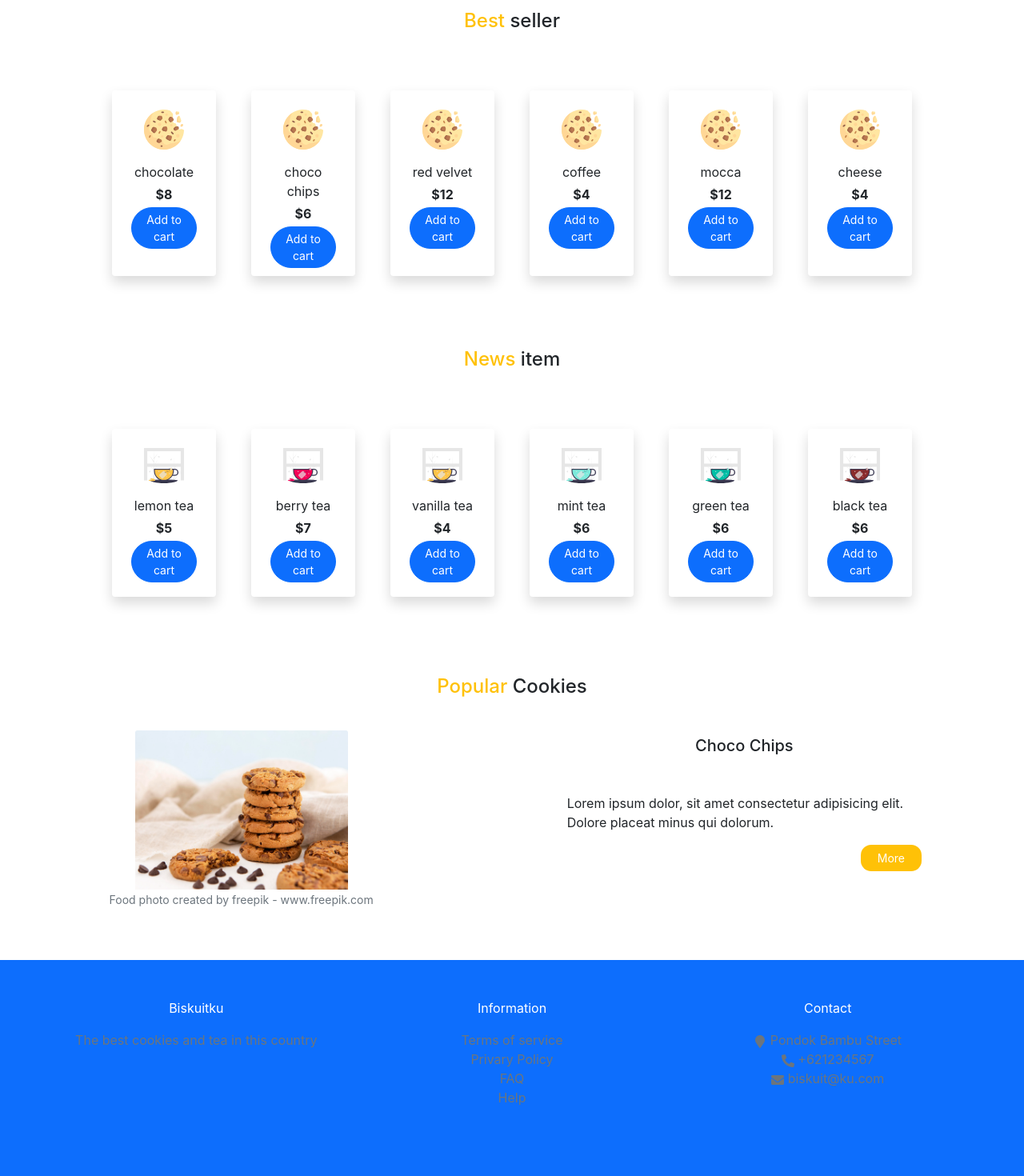
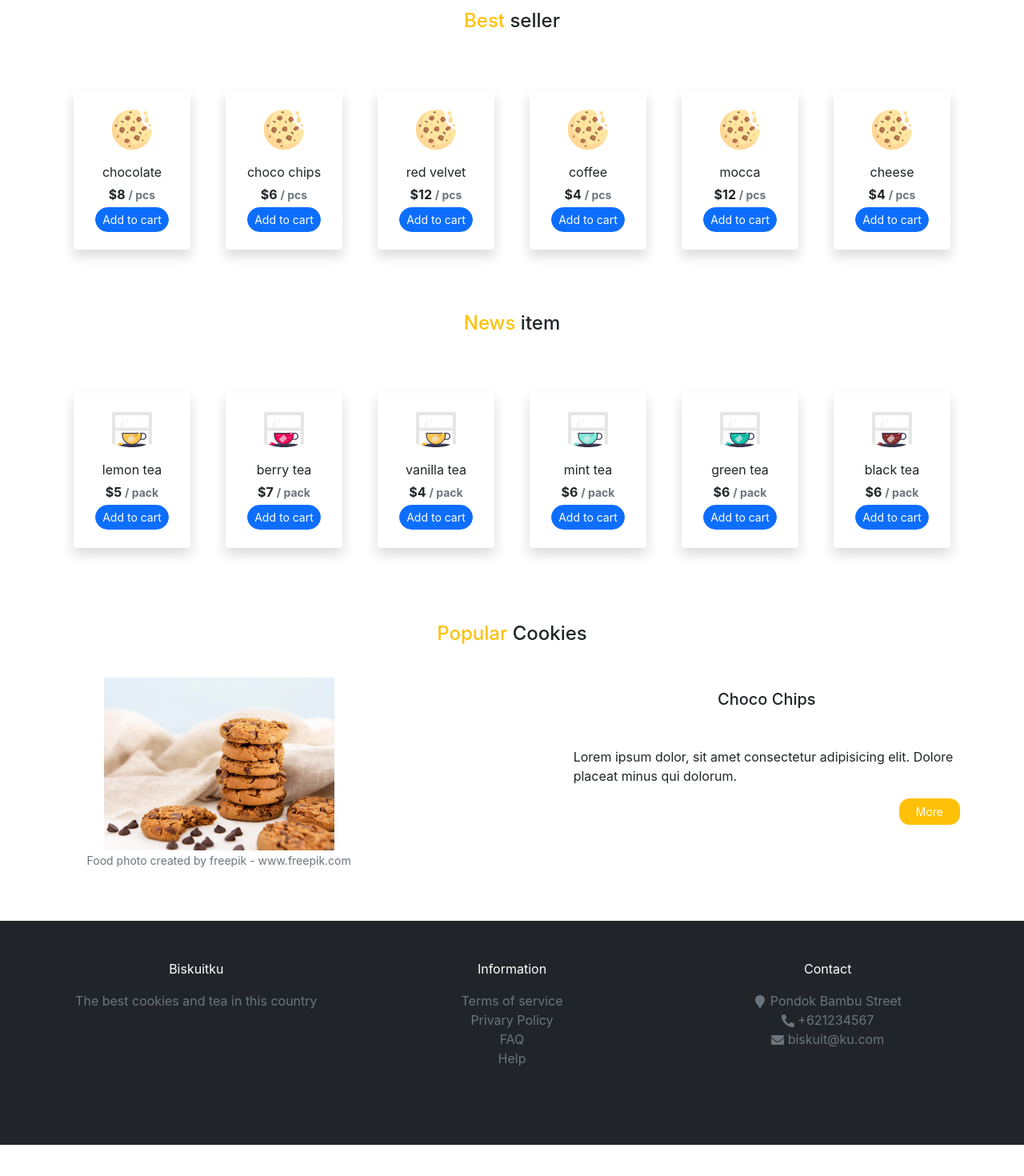
Before and after one commit to wandaaulia/redux-app, a React (Create React App) app: page / in a window 1280 px wide. Shown: the part 500-1970 px from the top of the page at 80% size. After the commit the page ends 1931 px from the top, so only its background shows below. Built offline with nearby package versions, Linux system fonts and the light colour scheme.

Commit message:
fix issue

```diff
--- a/src/App.css
+++ b/src/App.css
@@ -27,7 +27,8 @@
 }
 
 .footer {
-  height: 35vh;
+  height: 40vh;
+  width: 100%;
 }
 
 .btn-more {
@@ -37,6 +38,10 @@
 
 .hitam {
   color: black;
+}
+
+.content-css {
+  margin: auto;
 }
 
 /* .badgee {
@@ -55,8 +60,9 @@
 
 @media screen and (max-width: 600px) {
   .footer {
-    height:55vh;
+    height:60vh;
     padding:0;
+    width: 100%;
   }
   .badgee {
     left: 20%;
@@ -67,8 +73,9 @@
 
 @media screen and (max-width: 375px) {
   .footer {
-    height:65vh;
+    height:70vh;
     padding:0;
+    width: 100%;
   }
 
   .badgee {
@@ -90,12 +97,21 @@
     height: 40%;
   }
 
+  .content-css {
+    margin-left: auto;
+    margin-right: auto;
+    margin-bottom: 15px;
+    margin-top: 5px;
+  }
+
+
   .footer {
     height:35vh;
     display: flex;
     justify-content: center;
     padding: 30px;
     margin-top: 40px;
+    width: 100%;
   }
 
   .footer-item-left {
--- a/src/Content.js
+++ b/src/Content.js
@@ -14,7 +14,7 @@ const Content = () => {
     return (
         <>
 
-   <div className="row mt-5  justify-content-center m-lg-5 p-lg-4 mb-lg-0">
+   <div className="row mt-5 content-css p-sm-3 justify-content-center p-lg-4 mb-lg-0">
             <div className="h4"> <span className="text-warning"> Best </span> seller </div>
 
           <div className="row w-90 pb-1 pb-lg-0 p-5 p-lg-5 gap-sm-2 gap-lg-1 gap-md-2 justify-content-center ">
@@ -30,7 +30,7 @@ const Content = () => {
                 <div className="card-body mt-0">
                 <img src={img}  width="50" className="gambar-product"/>
                 <p className="mb-1 pt-3"> {name} </p>
-                <p className="text-custom mb-1 fw-bolder"> ${price}  </p>
+                <p className="text-custom mb-1 fw-bolder"> ${price} <span className="text-muted small"> / pcs </span>  </p>
                 <button className="btn btn-primary text-white text-center btn-sm rounded-pill"
                 onClick={() => {
                   dispatch(addItemToCart(result))
@@ -45,7 +45,7 @@ const Content = () => {
         </div>
         </div>
 
-        <div className="row justify-content-center mt-sm-4  m-lg-5 mt-lg-0 p-lg-4 pt-lg-0 mb-lg-0">
+        <div className="row justify-content-center mt-sm-4 content-css mt-lg-0 p-lg-4 pt-lg-0 mb-lg-0">
         <h4> <span className="text-warning"> News </span> item </h4>
 
             <div className="row w-90 pb-1 pb-lg-0 p-5 p-lg-5 gap-sm-2 gap-lg-1 gap-md-2 justify-content-center ">
@@ -57,7 +57,7 @@ const Content = () => {
               <div className="card-body mt-0">
               <img src={data.img} width="50" />
                 <p className="mb-1 pt-3"> {data.name} </p>
-                <p className="text-custom mb-1 fw-bolder"> ${data.price}  </p>
+                <p className="text-custom mb-1 fw-bolder"> ${data.price}  <span className="text-muted small"> / pack </span>  </p>
                 <button className="btn btn-primary text-center btn-sm rounded-pill"
                 onClick={() => {
                   dispatch(addItemToCart(data))
--- a/src/ContentPopular.js
+++ b/src/ContentPopular.js
@@ -6,7 +6,7 @@ const ContentPopular = () => {
 
     return (
 
-        <div className="row mt-4 mt-lg-0 pt-lg-3 m-lg-5 pb-lg-3 justify-content-center">
+        <div className="row mt-4 mt-lg-0 content-css pt-lg-3 mb-lg-5 pb-lg-3 justify-content-center">
 
         <h4> <span className="text-warning"> Popular </span> Cookies </h4>
         {
--- a/src/Footer.js
+++ b/src/Footer.js
@@ -5,7 +5,7 @@ import { FaPhoneAlt, FaEnvelope, FaMapMarker} from 'react-icons/fa'
 const Footer = () => {
     return (
         <>
-        <div className="mt-5 bg-primary text-white p-5 footer mx-lg-auto">
+        <div className="mt-5 bg-dark text-white p-5 footer mx-lg-auto">
 
             <div className="row justify-content-center footer-item-left m-lg-0 float-sm-start">
             <p className="mb-lg-3 p-lg-0"> Biskuitku </p>
--- a/src/Header.js
+++ b/src/Header.js
@@ -4,7 +4,7 @@ import img from './img/cookies.svg'
 const Header = () => {
     return (
 
-         <div className="w-100 mt-4 p-3 justify-content-center row m-auto">
+         <div className="mt-4 p-3 justify-content-center row m-auto">
               <div className="col-md col-12 mt-md-5 mt-0 col-md-6 my-lg-auto justify-content-center">
                 <h3 className="fw-bolder">  Biskuitku </h3>
                   <p> order your favorite cookies and tea </p>
```
